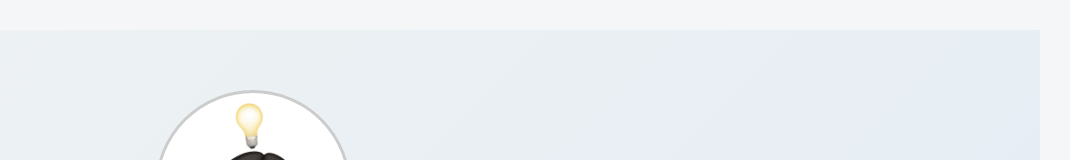
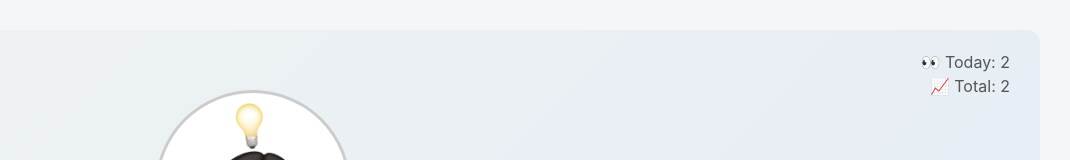
Before and after one commit to mk0537/my-portfolio-react-app, a React (Create React App) app: page / in a window 1280 px wide. Shown: the top 160 px of the page, without its empty margins (210-1280 px from the left). Built offline with nearby package versions, Linux system fonts and the light colour scheme.

Commit message:
fixed my-portfolio

```diff
--- a/package.json
+++ b/package.json
@@ -8,6 +8,7 @@
     "@testing-library/jest-dom": "^6.6.3",
     "@testing-library/react": "^16.3.0",
     "@testing-library/user-event": "^13.5.0",
+    "js-cookie": "^3.0.5",
     "react": "^19.1.0",
     "react-dom": "^19.1.0",
     "react-router-dom": "^7.6.3",
--- a/src/App.js
+++ b/src/App.js
@@ -6,6 +6,7 @@ import Projects from './components/Projects';
 import Skills from './components/Skills';
 import Contact from './components/Contact';
 import ScrollToTop from './components/ScrollToTop';
+import ViewCounter from './components/ViewCounter';
 
 import "./css/styles.css";
 
@@ -14,6 +15,9 @@ function App() {
   return (
     <div className="App-container">
       <header className="App-header">
+        <div className="view-counter-wrapper">
+          <ViewCounter />
+        </div>
         <div className="App-content">
           <div className="App-top">
             <img
--- a/src/components/Skills.js
+++ b/src/components/Skills.js
@@ -21,7 +21,7 @@ const Skills = () => {
         <div className="Skill-card">
             <h3 className="Skills-subtitle">🎨 Frontend</h3>
             <ul className="Skills-ul">
-                <li>⚛️ React / React Router</li>
+                <li>⚛️ React / React Native / React Router</li>
                 <li>📡 Axios / fetch / localStorage</li>
                 <li>📝 Toast UI Editor (이미지 업로드 포함)</li>
                 <li>🔐 로그인 / 회원가입 컴포넌트 기반 UI</li>
--- /dev/null
+++ b/src/components/ViewCounter.js
@@ -0,0 +1,45 @@
+// 조회수/누적조회수 사용 컴포넌트
+import React, { useEffect, useState } from 'react';
+import Cookies from 'js-cookie';
+
+const ViewCounter = () => {
+  const [todayCount, setTodayCount] = useState(0);
+  const [totalCount, setTotalCount] = useState(0);
+
+  useEffect(() => {
+    const today = new Date().toISOString().slice(0, 10); // YYYY-MM-DD
+    const todayCookieKey = `viewed_${today}`;
+    const todayCountKey = `visitCount_${today}`;
+    const totalCountKey = 'totalVisitCount';
+
+    const todayVisited = Cookies.get(todayCookieKey);
+    const savedTodayCount = parseInt(localStorage.getItem(todayCountKey) || 0);
+    const savedTotalCount = parseInt(localStorage.getItem(totalCountKey) || 0);
+
+    if (!todayVisited) {
+      // 오늘 처음 방문한 사용자
+      const newTodayCount = savedTodayCount + 1;
+      const newTotalCount = savedTotalCount + 1;
+
+      localStorage.setItem(todayCountKey, newTodayCount);
+      localStorage.setItem(totalCountKey, newTotalCount);
+      Cookies.set(todayCookieKey, 'true', { expires: 1 }); // 1일 동안 유지
+
+      setTodayCount(newTodayCount);
+      setTotalCount(newTotalCount);
+    } else {
+      // 이미 방문한 사용자
+      setTodayCount(savedTodayCount);
+      setTotalCount(savedTotalCount);
+    }
+  }, []);
+
+  return (
+    <div className="view-counter">
+      <div>👀 Today: {todayCount}</div>
+      <div>📈 Total: {totalCount}</div>
+    </div>
+  );
+};
+
+export default ViewCounter;
--- a/src/css/styles.css
+++ b/src/css/styles.css
@@ -14,6 +14,8 @@ html, body, #root {
   background: linear-gradient(135deg, #eef2f3, #d2e1f7);
   padding: 60px 20px;
   text-align: center;
+  position: relative;
+  border-radius: 13px;
 }
 
 .App-header {
@@ -75,6 +77,20 @@ html, body, #root {
   text-decoration: none;
   color: #007bff;
   font-size: 16px;
+}
+
+/* 조회수 기능 */
+.view-counter-wrapper {
+  position: absolute;
+  top: 20px;
+  right: 30px;
+  text-align: right;
+}
+
+.view-counter {
+  font-size: 16px;
+  color: #555;
+  line-height: 1.5;
 }
 
 
```
Also changed, not shown: 1 other file (tests, documents, lock files or other folders).
